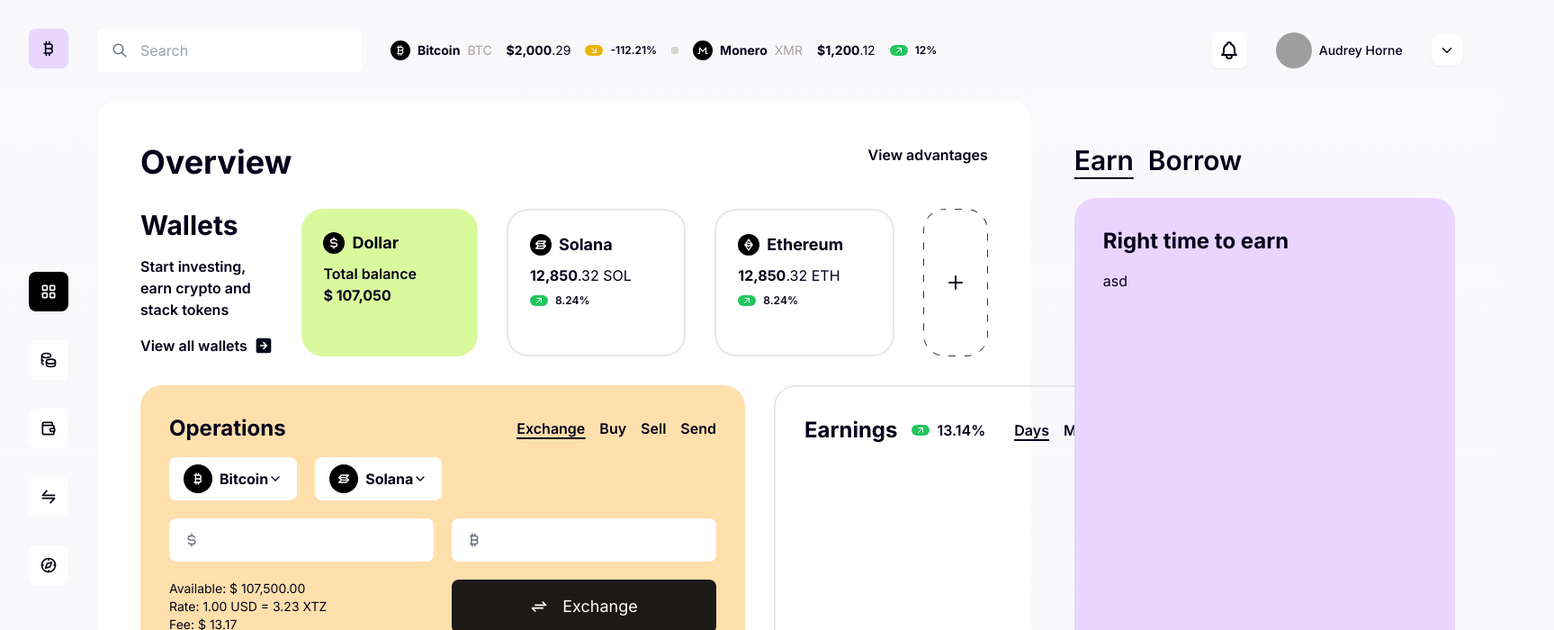
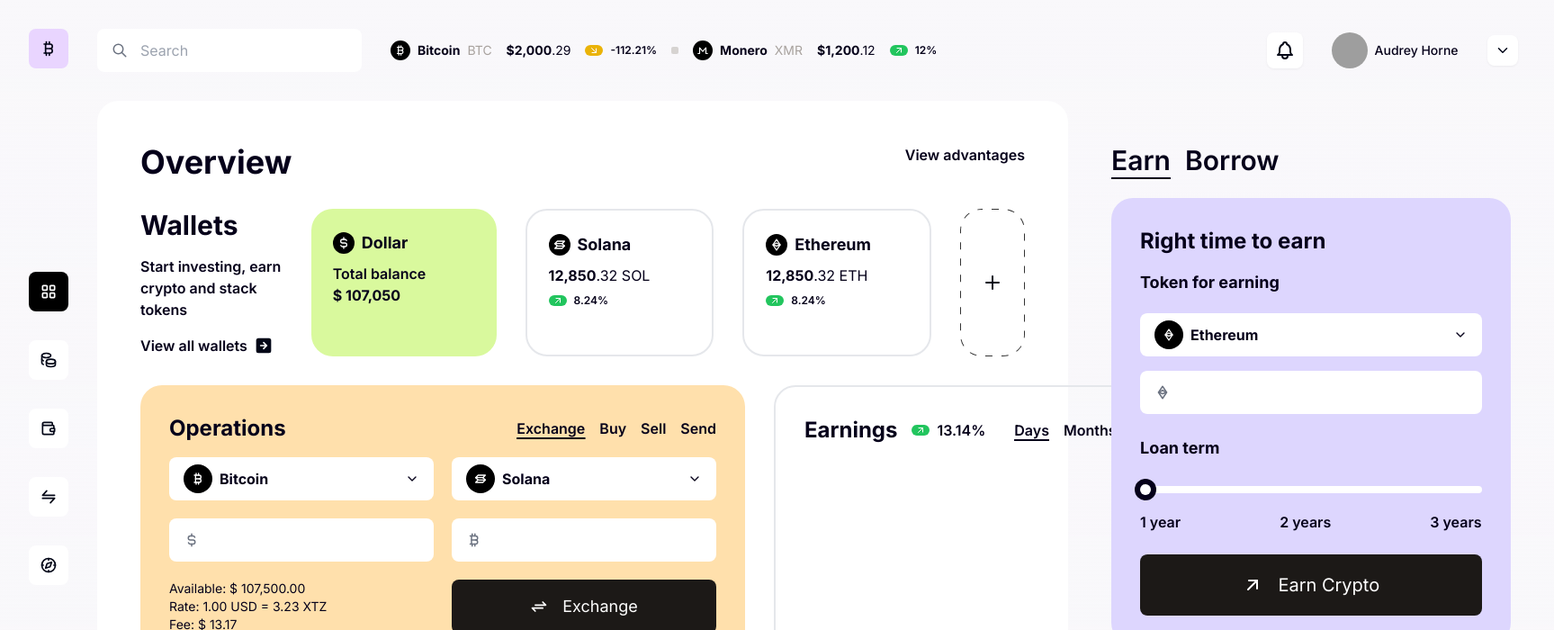
Before and after one commit to luisCislaghi/crypto-tailwind, a Next.js app: page /dashboard in a window 1280 px wide. Shown: the top 700 px of the page at 90% size, 1727 px wide, since content can reach past the window. Built offline with nearby package versions, Linux system fonts and the light colour scheme; grey boxes are pictures that could not be loaded.

Commit message:
add page content

```diff
--- a/src/app/dashboard/page.tsx
+++ b/src/app/dashboard/page.tsx
@@ -5,12 +5,17 @@ import Link from "next/link";
 import { DiffRender, MoneyRender } from "./@header/coins";
 import { coins } from "@/app/coins";
 import { PageTitle } from "@/components/page-title";
-import { TbArrowDownRight, TbArrowsExchange } from "react-icons/tb";
+import {
+  TbArrowDownRight,
+  TbArrowUpRight,
+  TbArrowsExchange,
+} from "react-icons/tb";
 import Table from "@/components/table";
 import NavMenu from "@/components/nav-menu";
 import Select from "@/components/select";
 import Input from "@/components/input";
 import Button from "@/components/button";
+import Slider from "@/components/slider";
 
 const Dashboard: React.FC = ({}) => {
   return (
@@ -45,8 +50,8 @@ const Dashboard: React.FC = ({}) => {
           >
             <div className="flex flex-col gap-5">
               <div className="flex flex-nowrap gap-5">
-                <Select.Coins defaultValue="Bitcoin" classNames="w-full" />
-                <Select.Coins defaultValue="Solana" classNames="w-full" />
+                <Select.Coins defaultValue="Bitcoin" className="w-full" />
+                <Select.Coins defaultValue="Solana" className="w-full" />
               </div>
               <div className="flex flex-nowrap gap-5">
                 <Input.Currency coin="usd" />
@@ -184,11 +189,25 @@ const Dashboard: React.FC = ({}) => {
           </Link>
         </div>
         <Card
-          className="mb-6 flex-1 bg-purple-200"
+          className="mb-6 bg-violet-200"
           bordered={false}
           title="Right time to earn"
         >
-          asd
+          <h3 className="mb-5 text-lg font-bold">Token for earning</h3>
+          <div className="flex flex-col gap-4">
+            <Select.Coins defaultValue="Ethereum" className="w-full" />
+            <Input.Currency coin="eth" className="w-full" />
+          </div>
+          <h3 className="mb-2 mt-6 text-lg font-bold">Loan term</h3>
+          <Slider className="w-full" min={1} max={3} />
+          <div className="text-md mb-6 flex w-full justify-between font-semibold">
+            <span>1 year</span>
+            <span>2 years</span>
+            <span>3 years</span>
+          </div>
+          <Button block icon={TbArrowUpRight} size="lg">
+            Earn Crypto
+          </Button>
         </Card>
         <Card className="bg-white" bordered={false} title="10 EHT">
           asd
```
